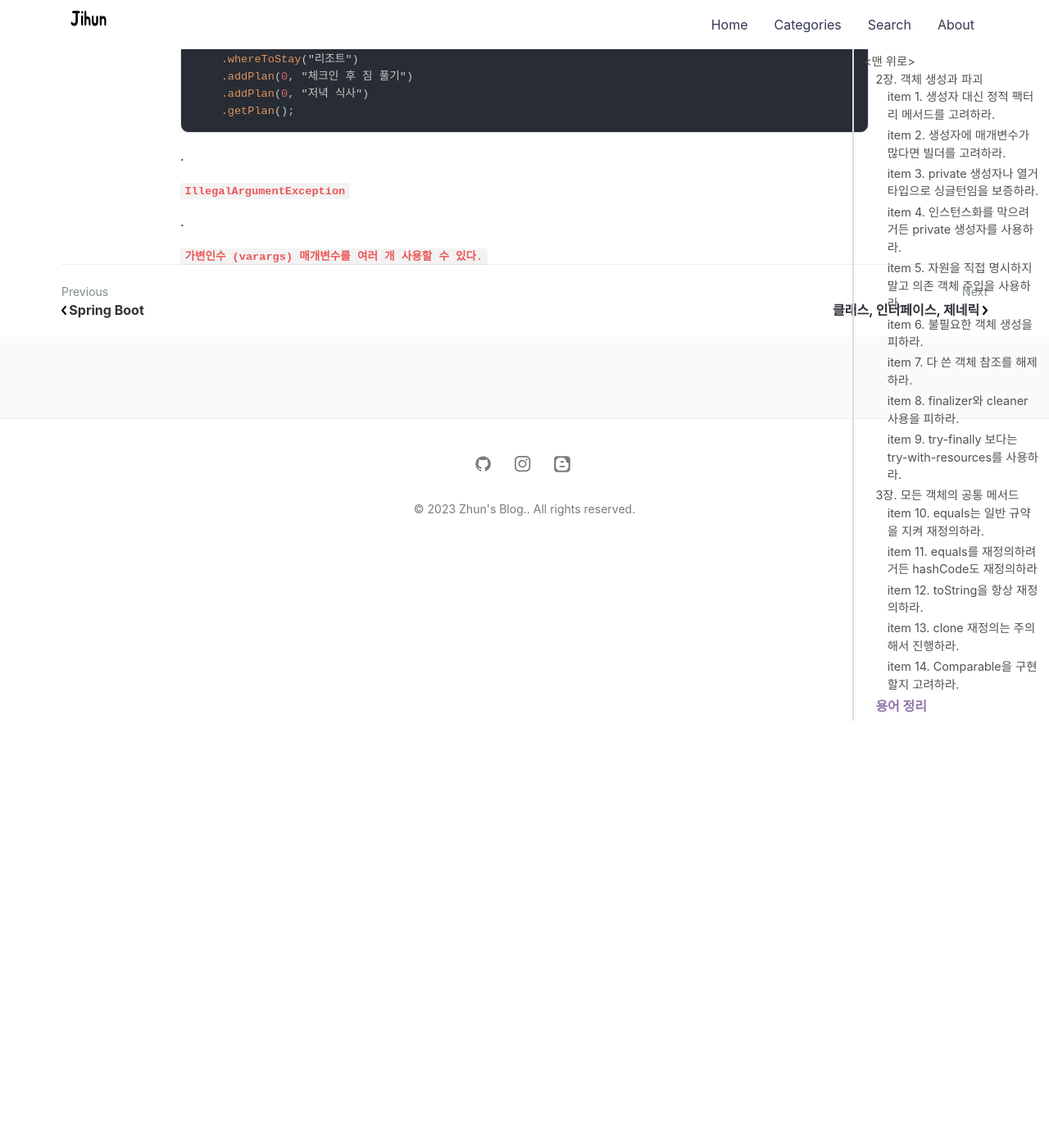
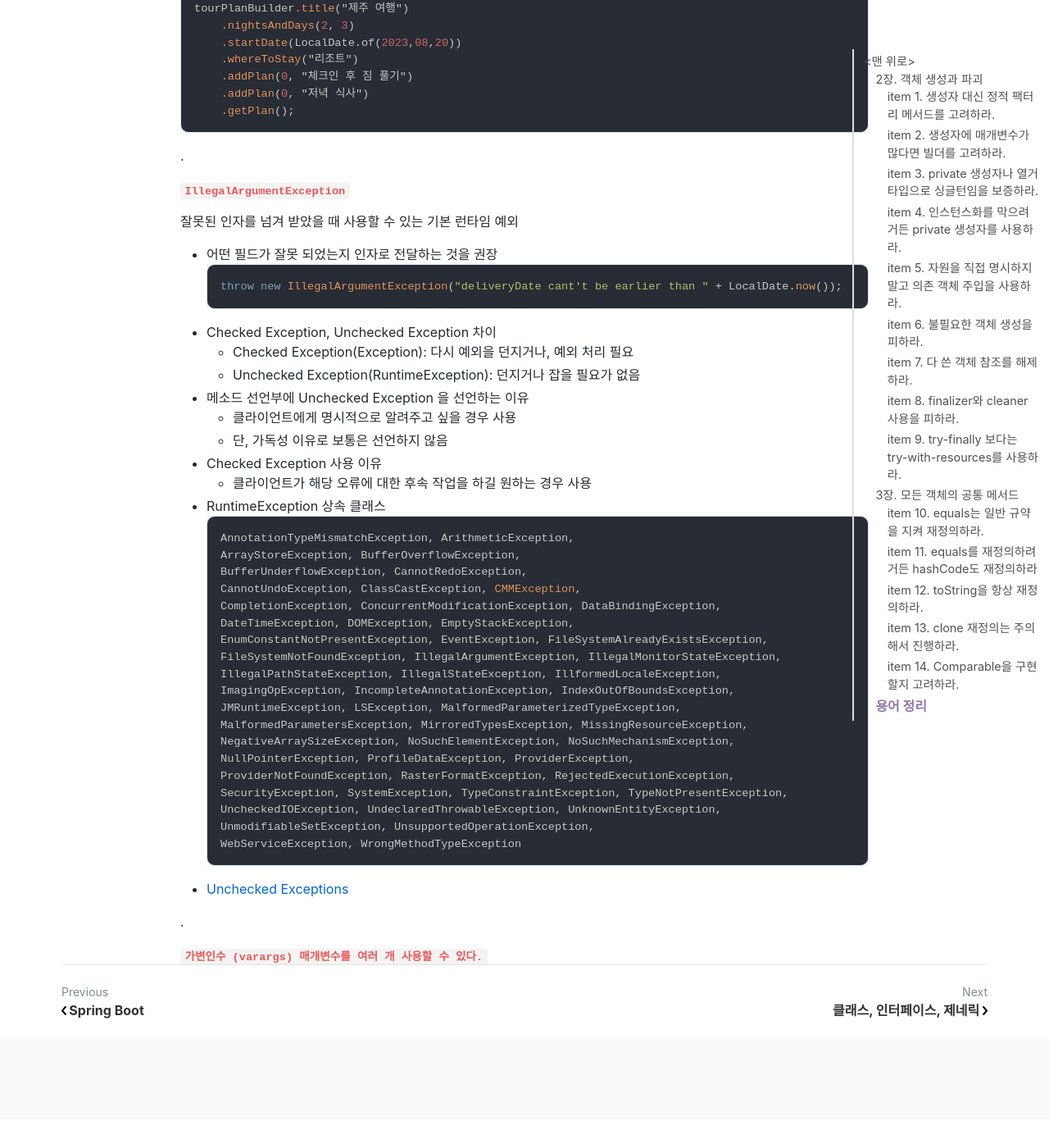
Before and after one commit to jihunparkme/jihunparkme.github.io, a Jekyll site: the page built from _posts/2023-04-07-Effective-Java-Object.md, in a window 1280 px wide and 1400 px high, scrolled down 25335 px. Shown: the whole window at 82% size. Built offline with Jekyll 4.4.1, drawn with Linux system fonts in a browser that asks for light colours; nearby versions of some CDN libraries; comment, search, counter and statistics services are not loaded; some of the changed text lies outside the part shown.

````diff
--- a/_posts/2023-04-07-Effective-Java-Object.md
+++ b/_posts/2023-04-07-Effective-Java-Object.md
@@ -1127,6 +1127,44 @@
 
 **`IllegalArgumentException`**
 
+잘못된 인자를 넘겨 받았을 때 사용할 수 있는 기본 런타임 예외
+
+- 어떤 필드가 잘못 되었는지 인자로 전달하는 것을 권장
+  ```java
+  throw new IllegalArgumentException("deliveryDate cant't be earlier than " + LocalDate.now());
+  ```
+- Checked Exception, Unchecked Exception 차이
+  - Checked Exception(Exception): 다시 예외을 던지거나, 예외 처리 필요
+  - Unchecked Exception(RuntimeException): 던지거나 잡을 필요가 없음
+- 메소드 선언부에 Unchecked Exception 을 선언하는 이유
+  - 클라이언트에게 명시적으로 알려주고 싶을 경우 사용
+  - 단, 가독성 이유로 보통은 선언하지 않음
+- Checked Exception 사용 이유
+  - 클라이언트가 해당 오류에 대한 후속 작업을 하길 원하는 경우 사용
+- RuntimeException 상속 클래스
+  ```java
+  AnnotationTypeMismatchException, ArithmeticException,
+  ArrayStoreException, BufferOverflowException,
+  BufferUnderflowException, CannotRedoException,
+  CannotUndoException, ClassCastException, CMMException,
+  CompletionException, ConcurrentModificationException, DataBindingException,
+  DateTimeException, DOMException, EmptyStackException,
+  EnumConstantNotPresentException, EventException, FileSystemAlreadyExistsException,
+  FileSystemNotFoundException, IllegalArgumentException, IllegalMonitorStateException,
+  IllegalPathStateException, IllegalStateException, IllformedLocaleException,
+  ImagingOpException, IncompleteAnnotationException, IndexOutOfBoundsException,
+  JMRuntimeException, LSException, MalformedParameterizedTypeException,
+  MalformedParametersException, MirroredTypesException, MissingResourceException,
+  NegativeArraySizeException, NoSuchElementException, NoSuchMechanismException,
+  NullPointerException, ProfileDataException, ProviderException,
+  ProviderNotFoundException, RasterFormatException, RejectedExecutionException,
+  SecurityException, SystemException, TypeConstraintException, TypeNotPresentException,
+  UncheckedIOException, UndeclaredThrowableException, UnknownEntityException,
+  UnmodifiableSetException, UnsupportedOperationException,
+  WebServiceException, WrongMethodTypeException
+  ```
+- [Unchecked Exceptions](https://docs.oracle.com/javase/tutorial/essential/exceptions/runtime.html)
+
 .
 
 **`가변인수 (varargs) 매개변수를 여러 개 사용할 수 있다.`**
````
